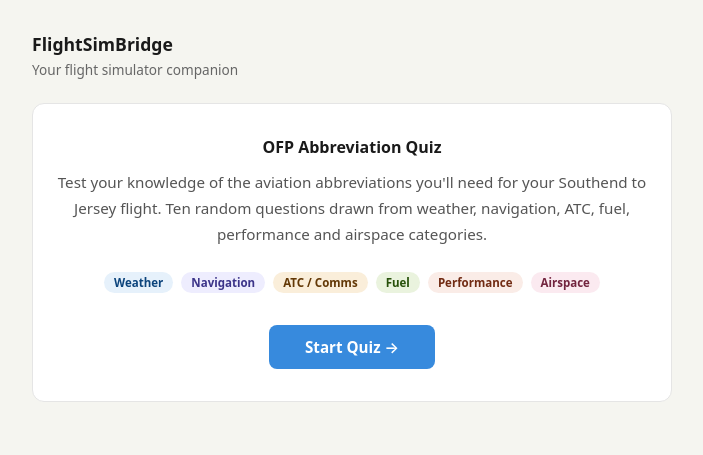
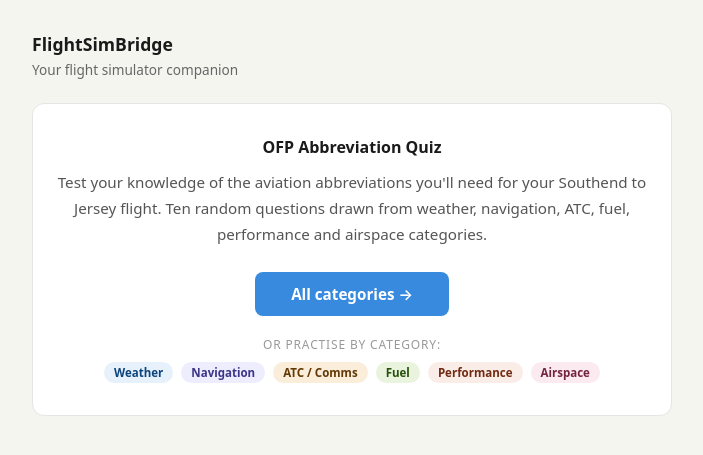
Before and after one commit to rickyp72/ofp-abriev-quiz, a Flask app: page / in a window 1280 px wide. Shown: the top 455 px of the page, without its empty margins (288-991 px from the left). Run offline with Flask 3, Linux system fonts and the light colour scheme.

Commit message:
catagorise quizes

```diff
--- a/app.py
+++ b/app.py
@@ -1,5 +1,5 @@
 import random
-from flask import Flask, jsonify, render_template
+from flask import Flask, jsonify, render_template, request
 from data import QUESTIONS
 
 app = Flask(__name__)
@@ -17,7 +17,9 @@ def quiz():
 
 @app.route("/api/questions")
 def get_questions():
-    sample = random.sample(QUESTIONS, min(10, len(QUESTIONS)))
+    cat_filter = request.args.get("cat")
+    pool = [q for q in QUESTIONS if q[1] == cat_filter] if cat_filter else QUESTIONS
+    sample = random.sample(pool, min(10, len(pool)))
     result = []
     for abbr, cat, correct, wrongs in sample:
         options = [correct] + list(wrongs)
--- a/static/style.css
+++ b/static/style.css
@@ -53,6 +53,9 @@ h1 { font-size: 1.1rem; font-weight: 600; margin-bottom: 0.25rem; color: #1a1a1a
 .home-card { background: #fff; border: 1px solid #e5e5e5; border-radius: 12px; padding: 2rem 1.5rem; text-align: center; }
 .home-tool-title { font-size: 1rem; font-weight: 600; color: #1a1a1a; margin-bottom: 0.75rem; }
 .home-desc { font-size: 0.95rem; color: #555; line-height: 1.7; margin-bottom: 1.5rem; }
-.home-cats { display: flex; flex-wrap: wrap; gap: 8px; justify-content: center; margin-bottom: 2rem; }
-.start-btn { display: inline-block; padding: 12px 36px; background: #378ADD; color: #fff; border-radius: 8px; font-size: 0.95rem; font-weight: 600; text-decoration: none; transition: background 0.15s; }
+.home-cats { display: flex; flex-wrap: wrap; gap: 8px; justify-content: center; }
+.home-cats-label { font-size: 0.75rem; color: #999; text-transform: uppercase; letter-spacing: 0.07em; margin: 1.25rem 0 0.6rem; }
+a.cat-pill { text-decoration: none; transition: opacity 0.15s; }
+a.cat-pill:hover { opacity: 0.75; }
+.start-btn { display: inline-block; padding: 12px 36px; background: #378ADD; color: #fff; border-radius: 8px; font-size: 0.95rem; font-weight: 600; text-decoration: none; transition: background 0.15s; margin-bottom: 0; }
 .start-btn:hover { background: #2a6db5; }
--- a/templates/home.html
+++ b/templates/home.html
@@ -16,15 +16,16 @@
       Test your knowledge of the aviation abbreviations you'll need for your Southend to Jersey flight.
       Ten random questions drawn from weather, navigation, ATC, fuel, performance and airspace categories.
     </p>
+    <a href="/quiz" class="start-btn">All categories &rarr;</a>
+    <p class="home-cats-label">Or practise by category:</p>
     <div class="home-cats">
-      <span class="cat-pill cat-wx">Weather</span>
-      <span class="cat-pill cat-nav">Navigation</span>
-      <span class="cat-pill cat-atc">ATC / Comms</span>
-      <span class="cat-pill cat-fuel">Fuel</span>
-      <span class="cat-pill cat-perf">Performance</span>
-      <span class="cat-pill cat-airspace">Airspace</span>
+      <a href="/quiz?cat=wx" class="cat-pill cat-wx">Weather</a>
+      <a href="/quiz?cat=nav" class="cat-pill cat-nav">Navigation</a>
+      <a href="/quiz?cat=atc" class="cat-pill cat-atc">ATC / Comms</a>
+      <a href="/quiz?cat=fuel" class="cat-pill cat-fuel">Fuel</a>
+      <a href="/quiz?cat=perf" class="cat-pill cat-perf">Performance</a>
+      <a href="/quiz?cat=airspace" class="cat-pill cat-airspace">Airspace</a>
     </div>
-    <a href="/quiz" class="start-btn">Start Quiz &rarr;</a>
   </div>
 </div>
 </body>
```
Also changed, not shown: static/quiz.js (+10 -1 lines), tests/test_app.py (+13 -0 lines).
